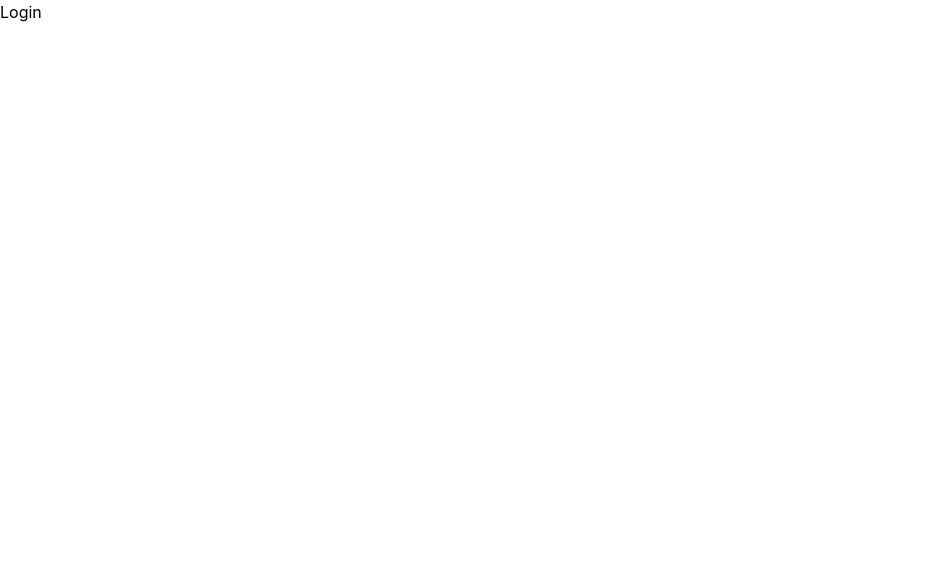
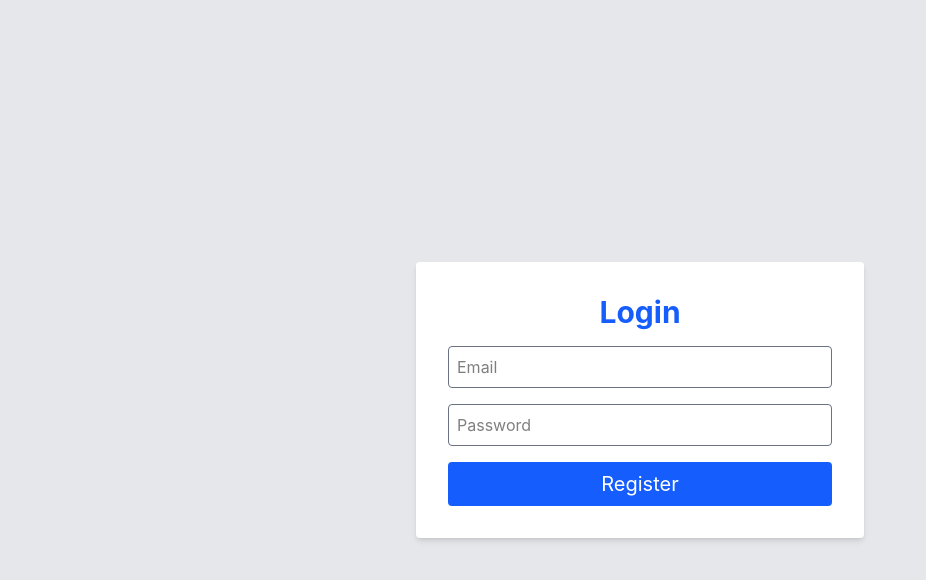
Before and after one commit to chanchaljai/project-mern1-frontend, a React (Vite) app: page /login in a window 1280 px wide. Shown: the top 580 px of the page, without its empty margins (0-926 px from the left). Built offline with nearby package versions, Linux system fonts and the light colour scheme.

Commit message:
login form

```diff
--- a/src/pages/Login.jsx
+++ b/src/pages/Login.jsx
@@ -1,8 +1,69 @@
 import React from 'react'
+import { useState } from "react";
+import api from "../api/axios";
+import { useNavigate } from "react-router-dom";
 
 const Login = () => {
+  const [form, setForm] = useState({
+    email: "",
+    password: "",
+  })
+  const [msg, setMsg] = useState("");
+
+  const navigate = useNavigate();
+
+  const handleChange = (e) => {
+    setForm({
+      ...form,
+      [e.target.name]: e.target.value,
+    });
+  };
+
+  const handleSubmit = async (e) => {
+    e.preventDefault();
+    try {
+      const res = await api.post("/auth/login", form);
+      localStorage.setItem("token", res.data.token);
+      navigate("/");
+    } catch (err) {
+      setMsg(err.response?.data?.msg || "Something went wrong");
+    }
+  }
   return (
-    <div>Login</div>
+        <div className="flex justify-center items-center h-screen bg-gray-200">
+      <div className="bg-white p-8 rounded shadow-md w-full max-w-md">
+        <h1 className="text-3xl font-bold text-center text-blue-600 mb-4">
+          Login
+        </h1>
+        {msg && <p className="text-blue-600 mb-4">{msg}</p>}
+
+        <form onSubmit={handleSubmit} className="flex flex-col gap-4">
+          <input
+            className="border border-gray-500 rounded p-2"
+            type="email"
+            value={form.email}
+            onChange={handleChange}
+            name="email"
+            placeholder="Email"
+          />
+          <input
+            className="border border-gray-500 rounded p-2"
+            type="password"
+            name="password"
+            value={form.password}
+            onChange={handleChange}
+            placeholder="Password"
+          />
+          <button
+            className="bg-blue-600 text-white p-2 rounded text-xl hover:bg-blue-800 hover:cursor-pointer"
+            type="submit"
+          >
+            Register
+          </button>
+        </form>
+      </div>
+    </div>
+
   )
 }
 
```
